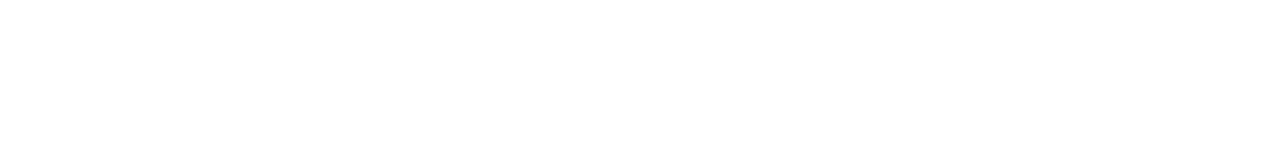
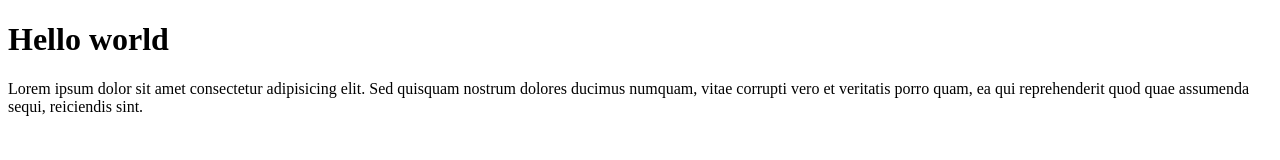
Before and after one commit to dessarion/learning-front-end, a plain HTML site: page index_portfolio_firstproject.html in a window 1280 px wide. Drawn offline with Linux system fonts and the light colour scheme.

Commit message:
Second commit

```diff
--- a/index_portfolio_firstproject.html
+++ b/index_portfolio_firstproject.html
@@ -7,6 +7,8 @@
     <title>Main title</title>
 </head>
 <body>
+    <h1>Hello world</h1>
+    <p>Lorem ipsum dolor sit amet consectetur adipisicing elit. Sed quisquam nostrum dolores ducimus numquam, vitae corrupti vero et veritatis porro quam, ea qui reprehenderit quod quae assumenda sequi, reiciendis sint.</p>
 
     <script src="js/main_js.js"></script>
 </body>
```
